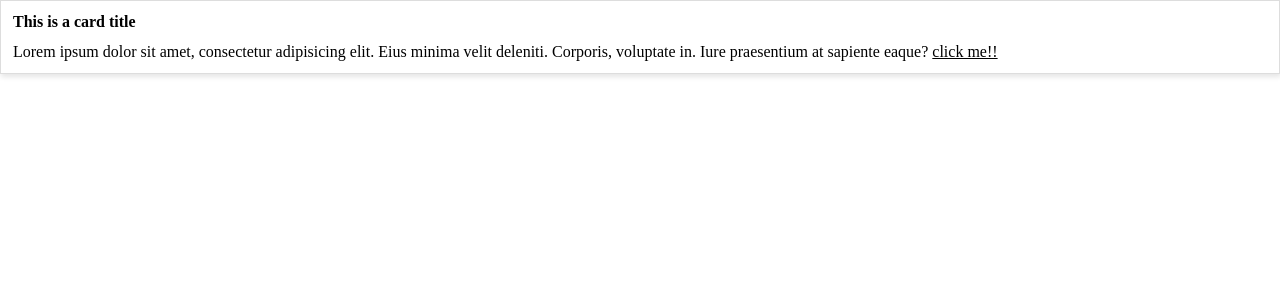
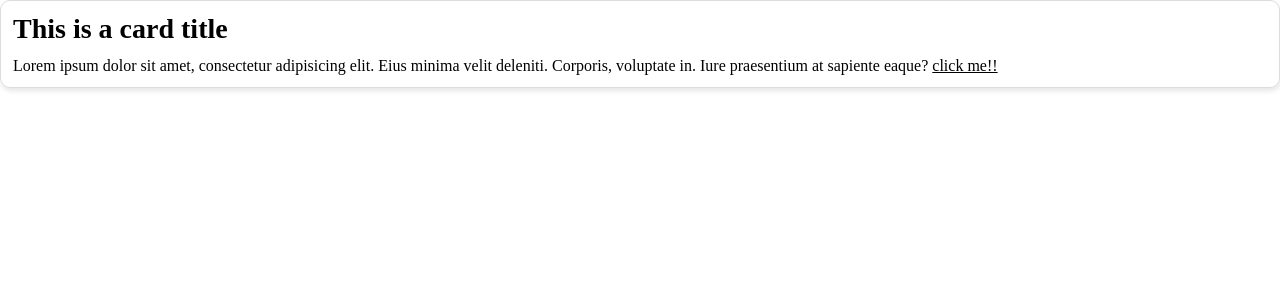
Before and after one commit to 9xVibee/Sass-Notes, a React (Vite) app: page / in a window 1280 px wide. Shown: the top 300 px of the page. Built offline with nearby package versions, Linux system fonts and the light colour scheme.

Commit message:
chore:Ep-7 debug and math

```diff
--- a/src/cssLibrary/_variables.scss
+++ b/src/cssLibrary/_variables.scss
@@ -16,3 +16,7 @@
 
 // font size
 $base-font-size: 1rem;
+$font-size-sm: $base-font-size * 0.75;
+$font-size-lg: $base-font-size * 1.75;
+$font-size-xl: $base-font-size * 2;
+$font-size-xxl: $base-font-size * 3;
--- a/src/cssLibrary/components/_card.scss
+++ b/src/cssLibrary/components/_card.scss
@@ -1,11 +1,17 @@
+@use "sass:math";
+
 .card {
   display: block;
   padding: $base-padding;
   border: $base-border-thickness solid #ddd;
   box-shadow: $base-box-shadow;
 
+  // this below line will give error, to resolve we need math package
+  // border-radius: $base-border-radius / 4;
+  border-radius: math.div($base-border-radius, 2);
+
   .card-title {
-    font-size: $base-font-size;
+    font-size: $font-size-lg;
     padding-bottom: $base-padding;
     font-size: bold;
   }
@@ -18,3 +24,7 @@
     }
   }
 }
+
+// debug in the sass use to debug, when we are mostly calculating something and want to see the result in the console
+@debug math.div($base-border-radius, 2);
+@debug "Hellow world";
```
